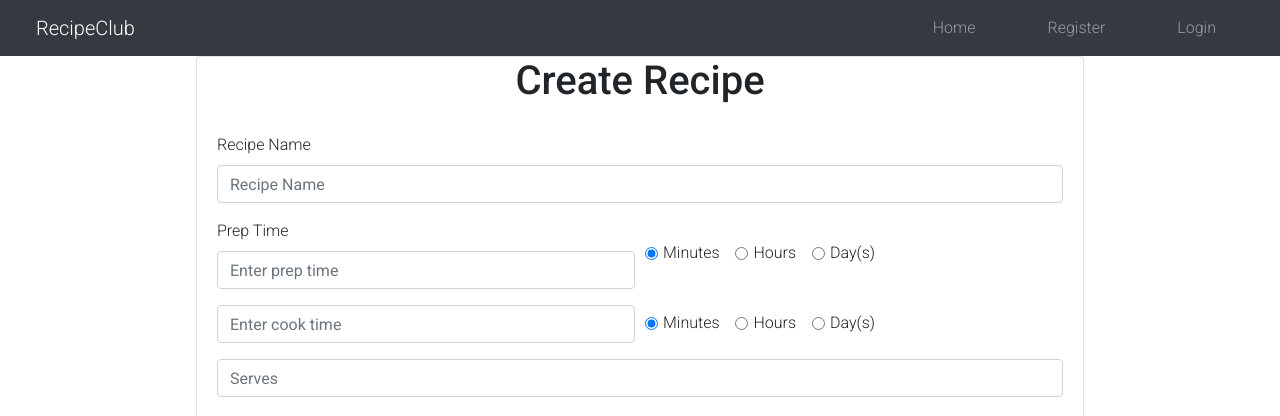
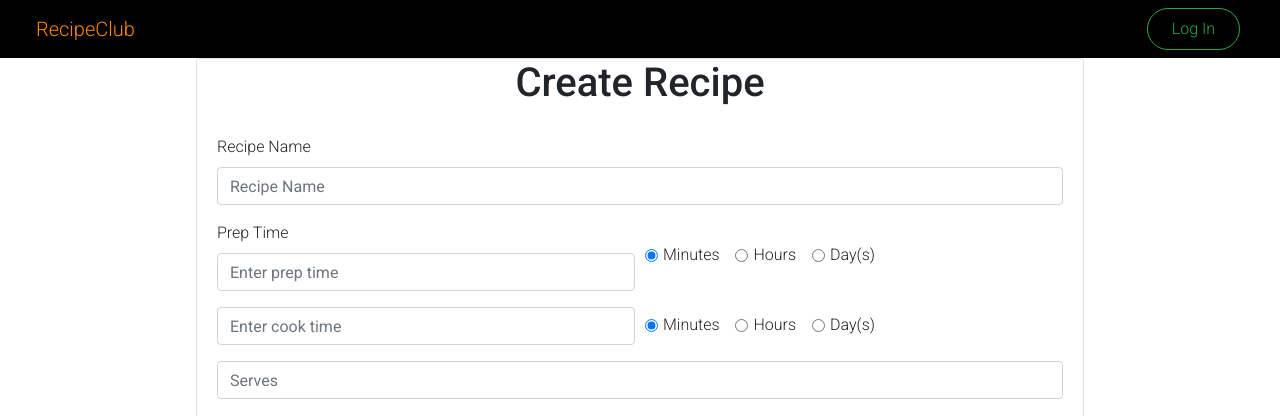
Before and after one commit to Code-Institute-Submissions/Zuhur-milestone3_DecResub, a Flask app: page /create_recipe in a window 1280 px wide. Shown: the top 416 px of the page. Run offline with Flask 2, Linux system fonts and the light colour scheme; some libraries are stand-ins or nearby versions.

Commit message:
Change styling of navbar to fit index page

```diff
--- a/templates/base.html
+++ b/templates/base.html
@@ -12,23 +12,25 @@
     <title> {% block title %}{% endblock %} </title>
 </head>
 <body>
-    <nav class="navbar navbar-dark bg-dark navbar-expand-lg">
+    <nav class="navbar navbar-expand-lg">
         <a class="navbar-brand" href=" {{url_for('index')}} ">RecipeClub</a>
 
         <button class="navbar-toggler" type="button" data-toggle="collapse" data-target="#navbarTogglerDemo02" aria-controls="navbarTogglerDemo02" aria-expanded="false" aria-label="Toggle navigation">
-                <i class="far fa-user-circle"></i>
+            <span class="navbar-toggler-icon">
+                <i class="fas fa-user"></i>
+            </span>
         </button>
 
         <div class="collapse navbar-collapse" id="navbarTogglerDemo02">
             <ul class="navbar-nav ml-auto">
-                    {% if session["user"] %}
+                {% if session['user']%}
                     {% if session['user'] == "admin@recipeclub.com" %}
                     <li class="nav-item mr-4">
                         <a class="nav-link pl-4 pr-4" href=" {{url_for('winner')}} ">Winner</a>
                     </li>
                     {% endif %}
                     <li class="nav-item mr-4">
-                            <a class="nav-link pl-4 pr-4" href=" {{url_for('allrecipes')}} ">All Recipes</a>
+                        <a class="nav-link pl-4 pr-4" href=" {{url_for('allrecipes', name=session['user'])}} ">All Recipes</a>
                     </li>
                     <li class="nav-item mr-4">
                         <a class="nav-link pl-4 pr-4" href=" {{url_for('myrecipes')}} ">My Recipes</a>
@@ -40,22 +42,15 @@
                     <li class="nav-item mr-4">
                         <a class="nav-link pl-4 pr-4" href=" {{url_for('logout')}} ">Logout</a>
                     </li>
-
                 {% else %}
                 <li class="nav-item mr-4">
-                        <a class="nav-link pl-4 pr-4" href=" {{url_for('index')}} ">Home</a>
-                    </li>
-                    <li class="nav-item mr-4">
-                        <a class="nav-link pl-4 pr-4" href=" {{url_for('register')}} ">Register</a>
-                    </li>
-                    <li class="nav-item mr-4">
-                        <a class="nav-link pl-4 pr-4" href=" {{url_for('login')}} ">Login</a>
+                    <a class="nav-link login-btn pl-4 pr-4" href="{{ url_for('login') }}">Log In</a>
                 </li>
                 {% endif %}
-
             </ul>
         </div>
     </nav>
+
     <section>
         {% with messages = get_flashed_messages() %}
             {% if messages %}
@@ -67,6 +62,7 @@
             {% endif %}
         {% endwith %}
     </section>
+
     {% block content %}
     {% endblock%}
 
```
Lines whose indentation alone changed are shown as unchanged.
